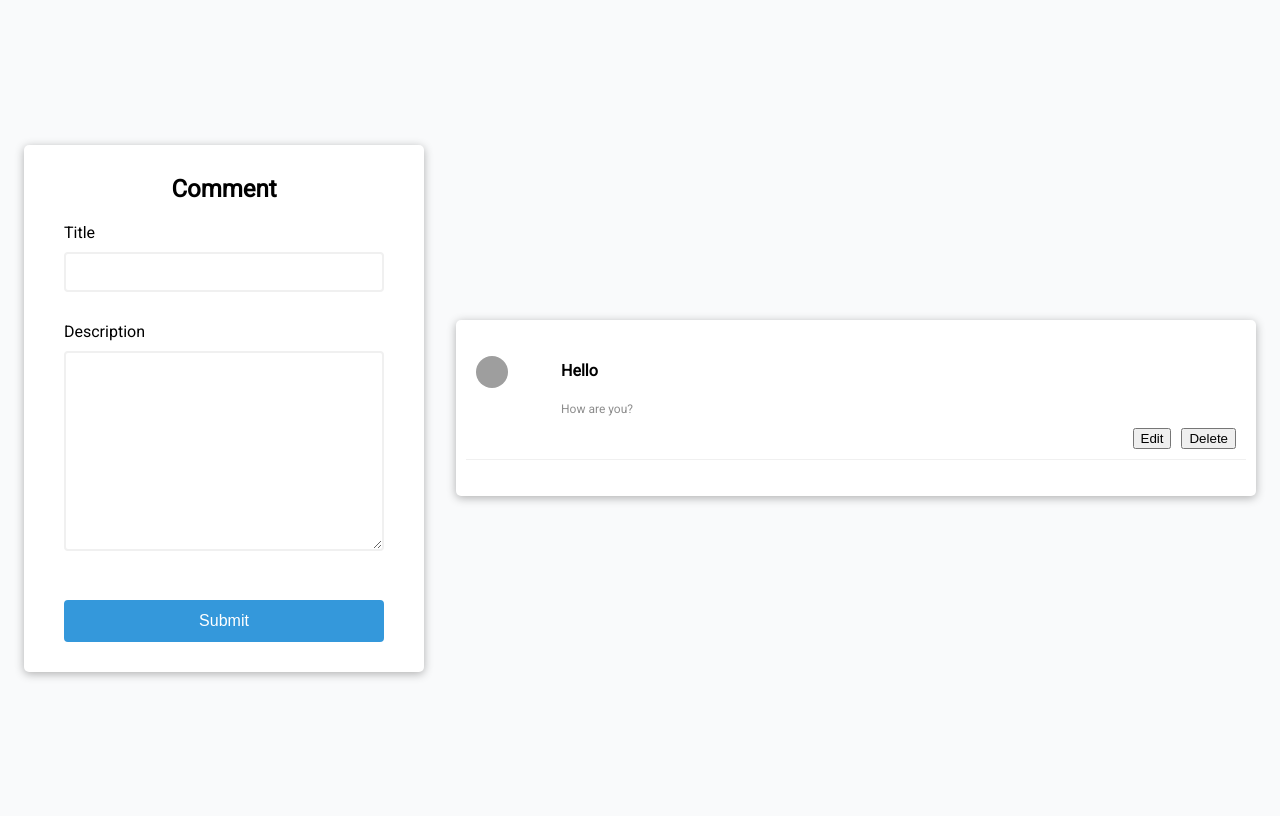
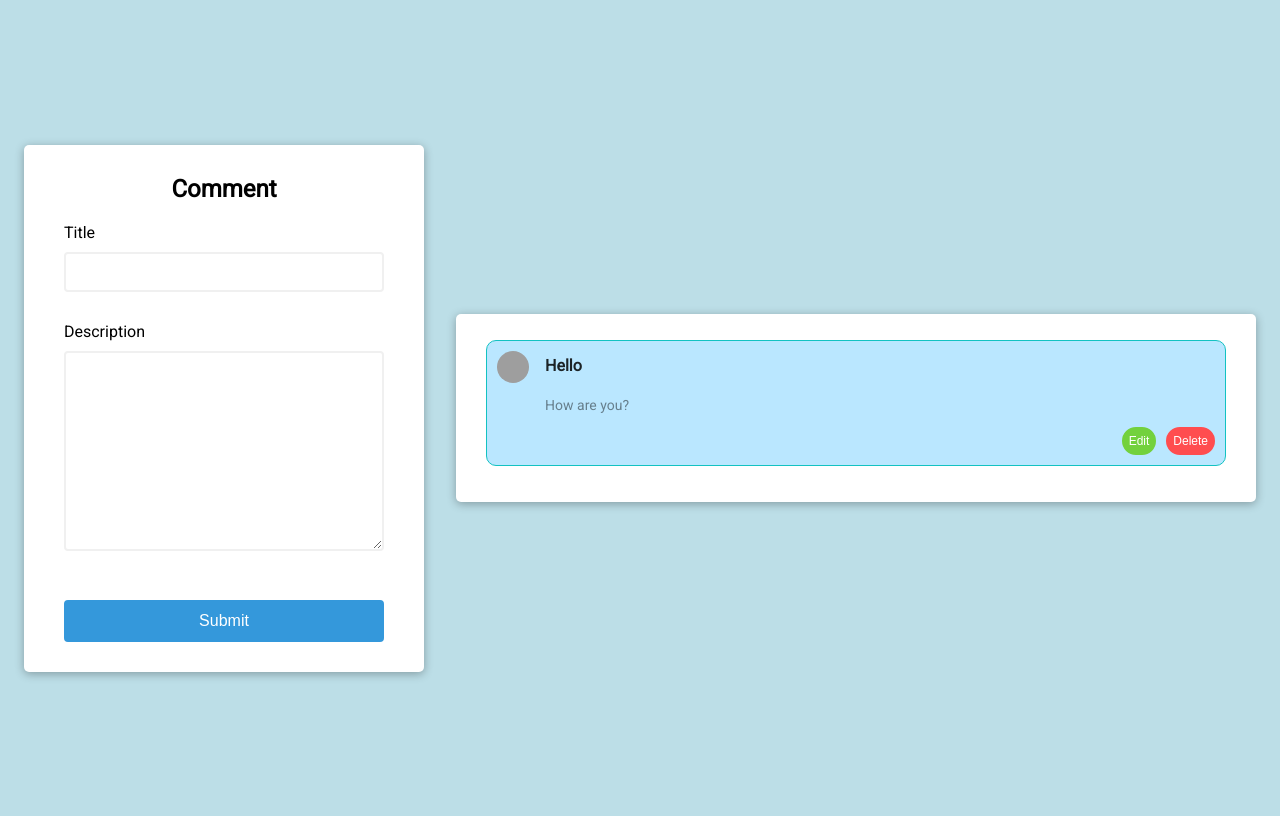
Before and after one commit to arqamali16/syook-assignment, a PHP site: page /home.html in a window 1280 px wide. Run offline with PHP 8.4, Linux system fonts and the light colour scheme; grey boxes are pictures that could not be loaded.

Commit message:
stylings

```diff
--- a/script.js
+++ b/script.js
@@ -17,7 +17,7 @@ const showError = (element,message) =>{
 const deleteComment = (commentId) =>{
     const filtered = comments.filter((value, index)=> index !== parseInt(commentId, 10));
     comments = filtered
-    commetList()
+    displayComments()
 }
 
 const editForm  = (commentId) =>{
@@ -42,11 +42,11 @@ const editForm  = (commentId) =>{
     editForm.appendChild(saveButton)
 
     editForm.addEventListener('submit',(event)=>{
-    event.preventDefault()
-    comments[commentId].title = titleEdit.value
-    comments[commentId].title = descriptionEdit.value
-    commetList()
-})
+        event.preventDefault()
+        comments[commentId].title = titleEdit.value
+        comments[commentId].title = descriptionEdit.value
+        displayComments()
+    })
     return editForm
 }
 
@@ -127,14 +127,14 @@ form.addEventListener('submit',(event)=>{
         showError(title,'Title is required')
     }else{
         comments.push({title:title.value,description:description.value})
-        commetList()
+        displayComments()
         title.value = ''
         description.value = ''
     }
 })
 
 
-const commetList = () =>{
+const displayComments = () =>{
     list.innerHTML = ''
     comments.forEach((element,index) => {
         const listItem = createNewComment(element.title,element.description,index)
@@ -142,4 +142,4 @@ const commetList = () =>{
     });
 }
 
-commetList()
+displayComments()
--- a/style.css
+++ b/style.css
@@ -17,6 +17,7 @@ body {
     justify-content: space-around;
     min-height: 100vh;
     background-color: #f9fafb;
+    background-color: #BCDEE7;
 }
 
 .container,.commnet-list-container{
@@ -28,6 +29,7 @@ body {
 
 .commnet-list-container{
     width: 800px;
+    padding: 0px 20px;
 }
 
 h2{
@@ -114,7 +116,9 @@ h2{
 
 .list-item {
     padding: 10px;
-    border-bottom: 1px solid #f0f0f0;
+    border: 1px solid #13c2c2;
+    border-radius: 10px;
+    background-color: #bae7ff;
 }
 
 .list-item-meta{
@@ -124,8 +128,8 @@ h2{
 }
 
 .list-item-avatar-meta{
-    margin-right:10px ;
-    width: 10%;
+    margin-right:5px ;
+    width: 6%;
 }
 
 .list-item-avatar{
@@ -141,20 +145,39 @@ h2{
 h4 {
     width: inherit;
     max-width: 100%;
-    text-overflow: ellipsis;
     margin-top: 5px;
     margin-right: 0px;
     word-break: break-all;
+    color: rgba(0,0,0,.85);
 }
 
 p{
     word-break: break-all;
-    font-size: 12px;
+    font-size: 14px;
     color: rgba(0,0,0,.45);
 }
 
 .delete {
     margin-left: 10px;
+    cursor: pointer;
+    background-color: #ff4d4f;
+    border: 2px solid #ff4d4f;
+    color: #fff;
+    border-radius: 20px;
+    display: block;
+    font-size: 12px;
+    padding: 5px;
+}
+.edit {
+    margin-left: 10px;
+    cursor: pointer;
+    background-color: #73d13d;
+    border: 2px solid #73d13d;
+    color: #fff;
+    border-radius: 20px;
+    display: block;
+    font-size: 12px;
+    padding: 5px;
 }
 
 .list-item-button {
@@ -164,4 +187,6 @@ p{
 
 .margin-buttom {
     margin-bottom: 15px !important;
+    padding: 8px i !important;
+    border: 1px solid #13c2c2 !important;
 }
```
Also changed, not shown: 1 other file.
